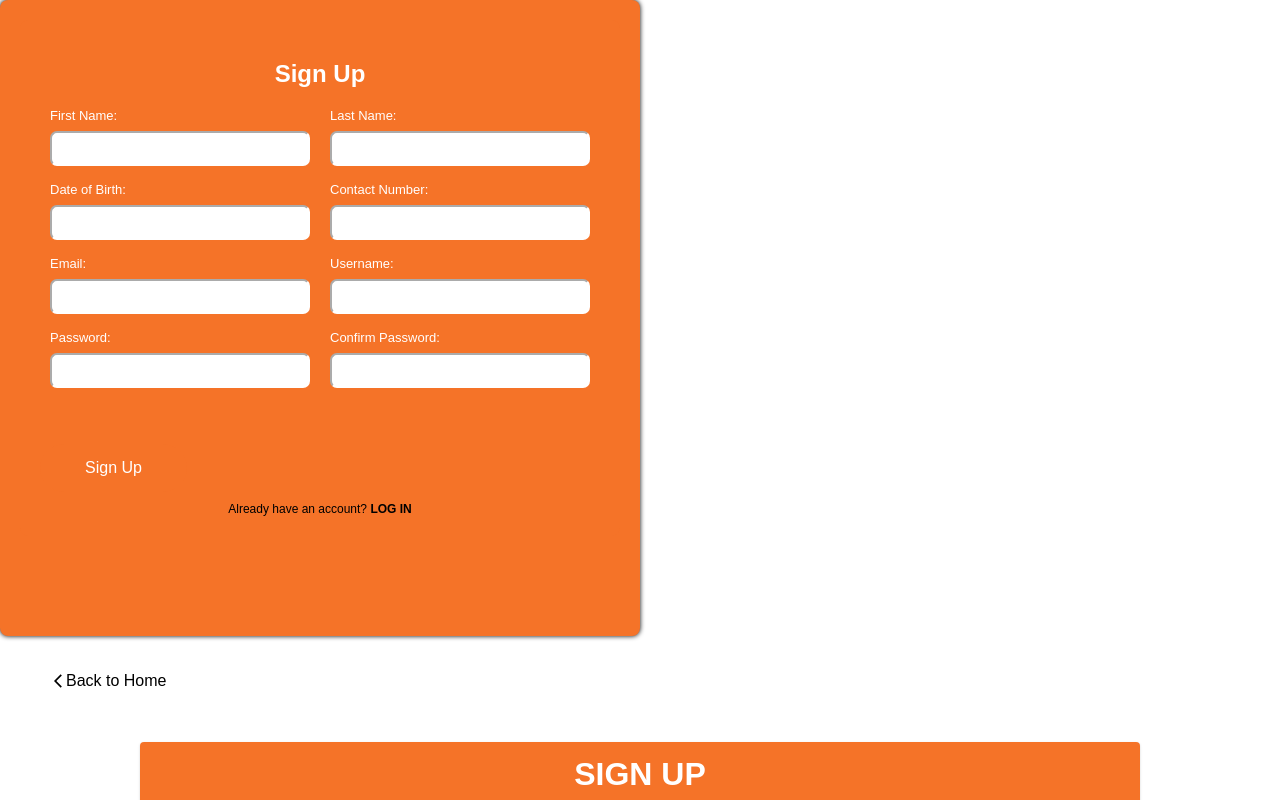
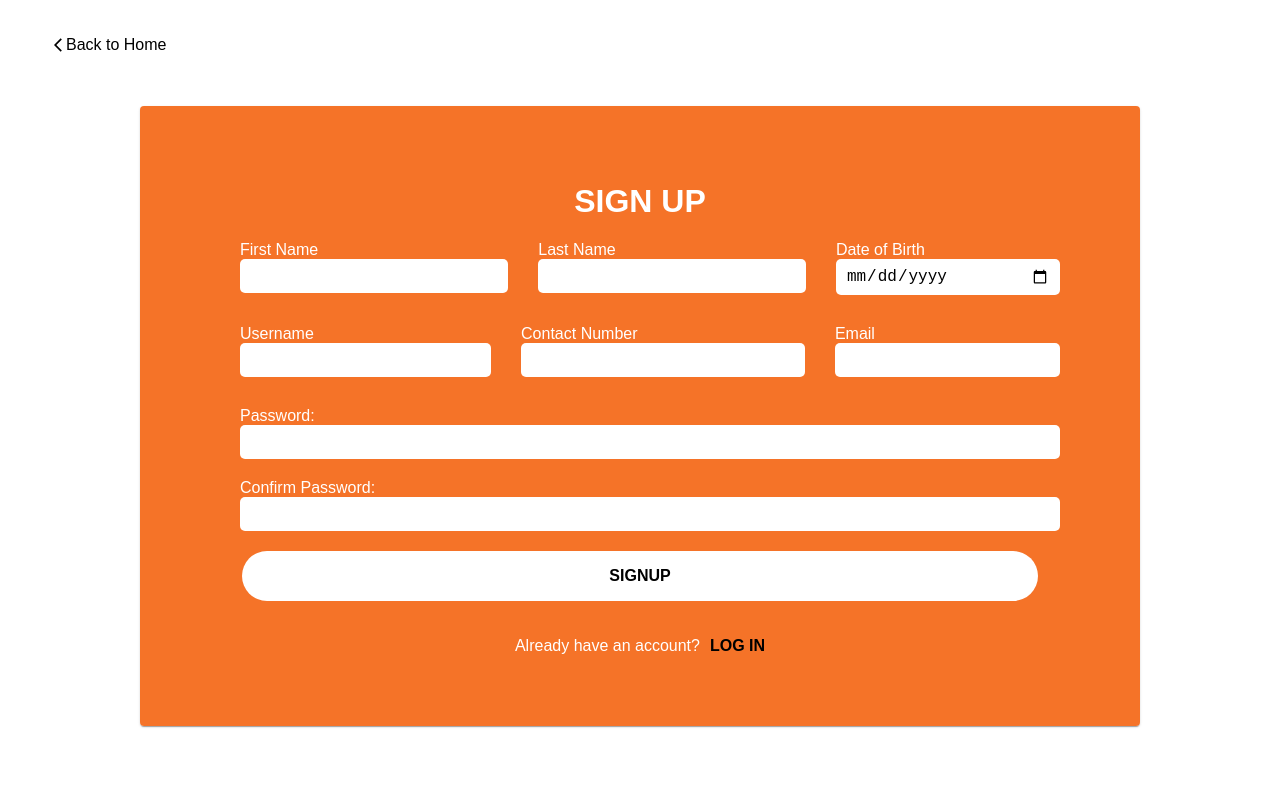
Before and after one commit to Yaj-t/Apartelle_web, a React (Vite) app in the folder client/: page /signup in a window 1280 px wide. Shown: the top 800 px of the page. Built offline with nearby package versions, Linux system fonts and the light colour scheme.

Commit message:
fixed the style bugs

```diff
--- a/client/src/App.jsx
+++ b/client/src/App.jsx
@@ -15,8 +15,6 @@ import PersonnelsAdmin from './components/admin/PersonnelsAdmin'
 import PersonnelDetailsAdmin from './components/admin/PersonnelDetailsAdmin'
 import MainPageAdmin from './components/admin/MainPageAdmin'
 import NavBarOnline from './components/NavBars/NavBarOnline'
-import LoginPage from './components/auth/LogIn'
-import SignUpPage from './components/auth/SignUp'
 import './App.css'
 
 
@@ -24,14 +22,6 @@ function App() {
 
   return (
     <>
-      {/* <PersonnelDetailsAdmin /> */}
-
-    {/* Auth */}
-    <Routes>
-      <Route path='/Login' element={<LoginPage/>}/>
-      <Route path='/SignUp' element={<SignUpPage/>}/>
-    </Routes>
-
     {/* Uncomment this when using the user page */}
     <Routes>
       <Route path='/' element={<LandingPage />} />
--- a/client/src/components/auth/LogIn.jsx
+++ /dev/null
@@ -1,47 +0,0 @@
-import React, { useState } from 'react';
-import '../../styles/auth/styleLogin.css';
-
-const Login = () => {
-  const [formData, setFormData] = useState({
-    username: '',
-    email: '',
-    password: '',
-  });
-
-  const handleChange = (e) => {
-    const { name, value } = e.target;
-    setFormData((prevData) => ({ ...prevData, [name]: value }));
-  };
-
-  const handleSubmit = (e) => {
-    e.preventDefault();
-
-  };
-
-  return (
-    <div className="signup-container">
-      <form>
-        <h2>Log In</h2>
-        <label htmlFor="username">Username:</label>
-        <input type="text" id="username" name="username" className="input-field" required />
-
-        <label htmlFor="password">Password:</label>
-        <input type="password" id="password" name="password" className="input-field pass" required />
-
-        <div className="forgot-password">
-          <a href="#" className="forgot-link">Forgot Password?</a>
-        </div>
-
-        <button type="submit" className="login-button">Log in</button>
-
-        <div className="have-account">
-          <a href="#" className="signup-link">
-            Don’t have an account? <strong>SIGN-UP</strong>
-          </a>
-        </div>
-      </form>
-    </div>
-  );
-};
-
-export default Login;
--- a/client/src/components/auth/SignUp.jsx
+++ /dev/null
@@ -1,130 +0,0 @@
-import React, { useState } from 'react';
-import '../../styles/auth/styleSignUp.css';
-
-const SignUp = () => {
-  const [formData, setFormData] = useState({
-    firstName: '',
-    lastName: '',
-    dob: '',
-    contactNumber: '',
-    email: '',
-    username: '',
-    password: '',
-    confirmPassword: '',
-  });
-
-  const handleChange = (e) => {
-    const { name, value } = e.target;
-    setFormData((prevData) => ({ ...prevData, [name]: value }));
-  };
-
-  const handleSubmit = (e) => {
-    e.preventDefault();
-    // Handle form submission (e.g., send data to server or perform validation)
-    console.log('Form submitted:', formData);
-  };
-
-  return (
-    <div className="signup-container">
-      <form onSubmit={handleSubmit}>
-        <h2>Sign Up</h2>
-
-        <div className="form-row">
-          <div className="form-column">
-            <label htmlFor="firstName">First Name:</label>
-            <input
-              type="text"
-              id="firstName"
-              name="firstName"
-              value={formData.firstName}
-              onChange={handleChange}
-              required
-            />
-
-            <label htmlFor="dob">Date of Birth:</label>
-            <input
-              type="text"
-              id="dob"
-              name="dob"
-              value={formData.dob}
-              onChange={handleChange}
-              required
-            />
-
-            <label htmlFor="email">Email:</label>
-            <input
-              type="email"
-              id="email"
-              name="email"
-              value={formData.email}
-              onChange={handleChange}
-              required
-            />
-
-            <label htmlFor="password">Password:</label>
-            <input
-              type="password"
-              id="password"
-              name="password"
-              value={formData.password}
-              onChange={handleChange}
-              required
-            />
-          </div>
-
-          <div className="form-column">
-            <label htmlFor="lastName">Last Name:</label>
-            <input
-              type="text"
-              id="lastName"
-              name="lastName"
-              value={formData.lastName}
-              onChange={handleChange}
-              required
-            />
-
-            <label htmlFor="contactNumber">Contact Number:</label>
-            <input
-              type="text"
-              id="contactNumber"
-              name="contactNumber"
-              value={formData.contactNumber}
-              onChange={handleChange}
-              required
-            />
-
-            <label htmlFor="username">Username:</label>
-            <input
-              type="text"
-              id="username"
-              name="username"
-              value={formData.username}
-              onChange={handleChange}
-              required
-            />
-
-            <label htmlFor="confirmPassword">Confirm Password:</label>
-            <input
-              type="password"
-              id="confirmPassword"
-              name="confirmPassword"
-              value={formData.confirmPassword}
-              onChange={handleChange}
-              required
-            />
-          </div>
-        </div>
-
-        <button type="submit">Sign Up</button>
-
-        <div className="have-account">
-          <a href="#">
-            Already have an account? <strong>LOG IN</strong>
-          </a>
-        </div>
-      </form>
-    </div>
-  );
-};
-
-export default SignUp;
--- a/client/src/styles/auth/styleLogin.css
+++ /dev/null
@@ -1,75 +0,0 @@
-body {
-  font-family: Arial, sans-serif;
-  background-color: #f4f4f4;
-  margin: 0;
-  display: flex;
-  align-items: center;
-  justify-content: center;
-  height: 100vh;
-}
-
-.have-account {
-  margin-top: 10px;
-  font-size: 12px;
-}
-
-.have-account a {
-  color: #000000;
-}
-
-.forgot-password {
-  text-align: right;
-}
-
-.forgot-password a {
-  text-align: right;
-  font-size: 10px;
-  color: black;
-}
-
-.signup-container {
-  background-color: RGB(245, 115, 40);
-  padding: 20px;
-  color: white;
-  padding-bottom: 100px;
-  border-radius: 8px;
-  box-shadow: 0px 0px 5px rgba(0, 0, 0, 50);
-  width: 300px;
-  text-align: center;
-}
-
-form {
-  background-color: RGB(245, 115, 40);
-  padding: 20px;
-  border-radius: 8px;
-}
-
-label {
-  display: block;
-  margin-bottom: 8px;
-  text-align: left;
-  font-size: small;
-}
-
-input {
-  width: 100%;
-  padding: 8px;
-  margin-bottom: 16px;
-  box-sizing: border-box;
-  border-radius: 7px;
-  border-color: white;
-}
-
-.pass {
-  margin-bottom: 4px;
-}
-
-button {
-  background-color: #ffffff;
-  color: #000000;
-  padding: 10px 50px;
-  border: none;
-  border-radius: 30px;
-  margin-top: 40px;
-  cursor: pointer;
-}
--- a/client/src/styles/auth/styleSignUp.css
+++ /dev/null
@@ -1,80 +0,0 @@
-body {
-  font-family: Arial, sans-serif;
-  background-color: #f4f4f4;
-  margin: 0;
-  display: flex;
-  align-items: center;
-  justify-content: center;
-  height: 100vh;
-}
-
-.forgot-link {
-  text-align: right;
-  font-size: xx-small;
-  color: black;
-}
-
-.signup-container {
-  background-color: RGB(245, 115, 40);
-  padding: 20px;
-  color: white;
-  padding-bottom: 100px;
-  border-radius: 8px;
-  box-shadow: 0px 0px 5px rgba(0, 0, 0, 50);
-  width: 600px; /* Adjusted width for better spacing */
-  text-align: center;
-}
-
-form {
-  background-color: RGB(245, 115, 40);
-  padding: 20px;
-  border-radius: 8px;
-}
-
-.label {
-  display: block;
-  margin-bottom: 8px;
-  text-align: left;
-  font-size: small;
-}
-
-.input-field {
-  width: 100%;
-  padding: 8px;
-  margin-bottom: 16px;
-  box-sizing: border-box;
-  border-radius: 7px;
-  border-color: white;
-}
-
-.pass {
-  margin-bottom: 4px;
-}
-
-.login-button {
-  background-color: #ffffff;
-  color: #000000;
-  padding: 10px 50px;
-  border: none;
-  border-radius: 30px;
-  margin-top: 40px;
-  cursor: pointer;
-}
-
-.signup-link {
-  color: #000000;
-}
-
-.signup-link strong {
-  font-weight: bold;
-}
-
-.form-row {
-  display: flex;
-  justify-content: space-between;
-}
-
-.form-column {
-  flex: 1;
-  padding: 0 10px; /* Added padding for better spacing */
-}
```
